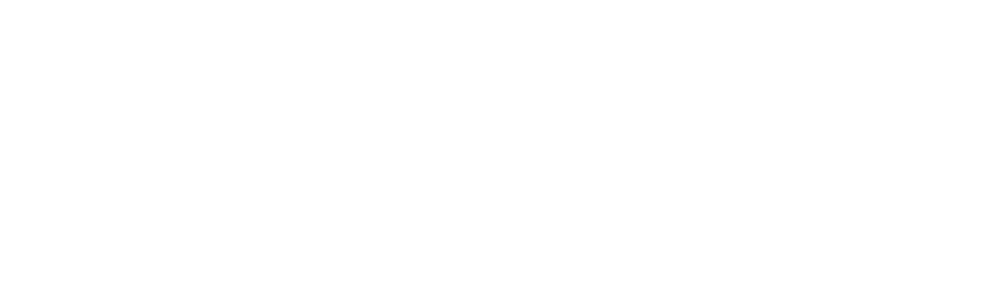
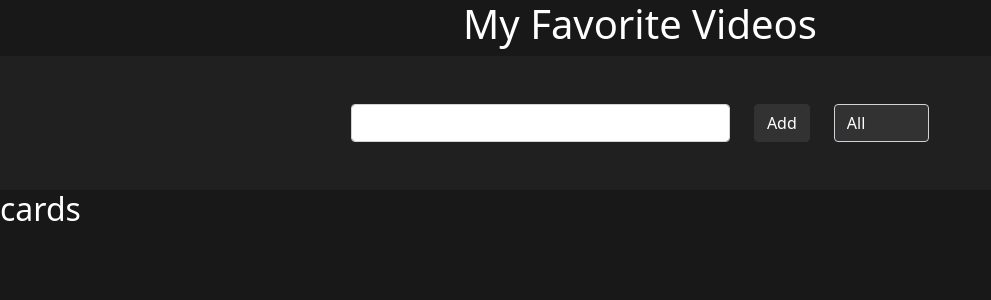
Before and after one commit to lszwedxx/ReactVideos, a React (Create React App) app: page / in a window 1280 px wide. Shown: the top 300 px of the page, without its empty margins (0-991 px from the left). Built offline with nearby package versions, Linux system fonts and the light colour scheme.

Commit message:
Create header with form andcustom viariables for dark light mode

```diff
--- a/package.json
+++ b/package.json
@@ -6,6 +6,9 @@
     "@testing-library/jest-dom": "^5.12.0",
     "@testing-library/react": "^11.2.7",
     "@testing-library/user-event": "^12.8.3",
+    "bootstrap": "^5.0.1",
+    "dotenv": "^9.0.2",
+    "node-sass": "^6.0.0",
     "react": "^17.0.2",
     "react-dom": "^17.0.2",
     "react-scripts": "4.0.3",
--- a/src/App.js
+++ b/src/App.js
@@ -1,7 +1,12 @@
 import React from 'react';
+import Main from './components/Main';
 
 function App() {
-  return <div className="App" />;
+  return (
+    <div className="App">
+      <Main />
+    </div>
+  );
 }
 
 export default App;
--- /dev/null
+++ b/src/components/Header.js
@@ -0,0 +1,28 @@
+import React from 'react';
+import { Form, FormGroup, Button, Input, Row, Col } from 'reactstrap';
+
+const Header = () => (
+  <header>
+    <h1 className="text-center">My Favorite Videos</h1>
+    <Form className="bg-dark-primary p-5">
+      <FormGroup>
+        <Row className="justify-content-center">
+          <Col xs="12" sm="6" md="5" lg="4">
+            <Input />
+          </Col>
+          <Col xs="auto">
+            <Button className="btn-dark-secondary">Add</Button>
+          </Col>
+          <Col xs="auto">
+            <Input className="bg-dark-secondary text-white" type="select">
+              <option>All</option>
+              <option>Favorites</option>
+            </Input>
+          </Col>
+        </Row>
+      </FormGroup>
+    </Form>
+  </header>
+);
+
+export default Header;
--- /dev/null
+++ b/src/components/Main.js
@@ -0,0 +1,13 @@
+import React from 'react';
+import { Container } from 'reactstrap';
+import Header from './Header';
+import VideosList from './VideosList';
+
+const Main = () => (
+  <Container className="p-0 bg-dark-bg text-white vh-100" fluid>
+    <Header />
+    <VideosList />
+  </Container>
+);
+
+export default Main;
--- /dev/null
+++ b/src/components/VideosList.js
@@ -0,0 +1,5 @@
+import React from 'react';
+
+const VideosList = () => <h2>cards</h2>;
+
+export default VideosList;
--- a/src/index.js
+++ b/src/index.js
@@ -2,6 +2,8 @@
 import ReactDOM from 'react-dom';
 import App from './App';
 import reportWebVitals from './reportWebVitals';
+import './scss/variables.scss';
+import './scss/custom.scss';
 
 ReactDOM.render(
   <React.StrictMode>
--- a/src/reportWebVitals.js
+++ b/src/reportWebVitals.js
@@ -1,4 +1,4 @@
-const reportWebVitals = onPerfEntry => {
+const reportWebVitals = (onPerfEntry) => {
   if (onPerfEntry && onPerfEntry instanceof Function) {
     import('web-vitals').then(({ getCLS, getFID, getFCP, getLCP, getTTFB }) => {
       getCLS(onPerfEntry);
--- /dev/null
+++ b/src/scss/custom.scss
@@ -0,0 +1,13 @@
+
+$theme-colors: (
+  "dark-primary": #202020,
+  "dark-secondary":#323232,
+  "dark-bg":#181818,
+  "dark-text-primary":#ffffff,
+  "text-secondary":#a5aaaa,
+  "light-bg":#f9f9f9,
+  "light-text-primary":#000000,
+);
+
+
+@import '~bootstrap/scss/bootstrap.scss';
--- /dev/null
+++ b/src/scss/variables.scss
@@ -0,0 +1 @@
+@import '~bootstrap/scss/bootstrap.scss';
```
Also changed, not shown: 2 other files (tests, documents, lock files or other folders).
